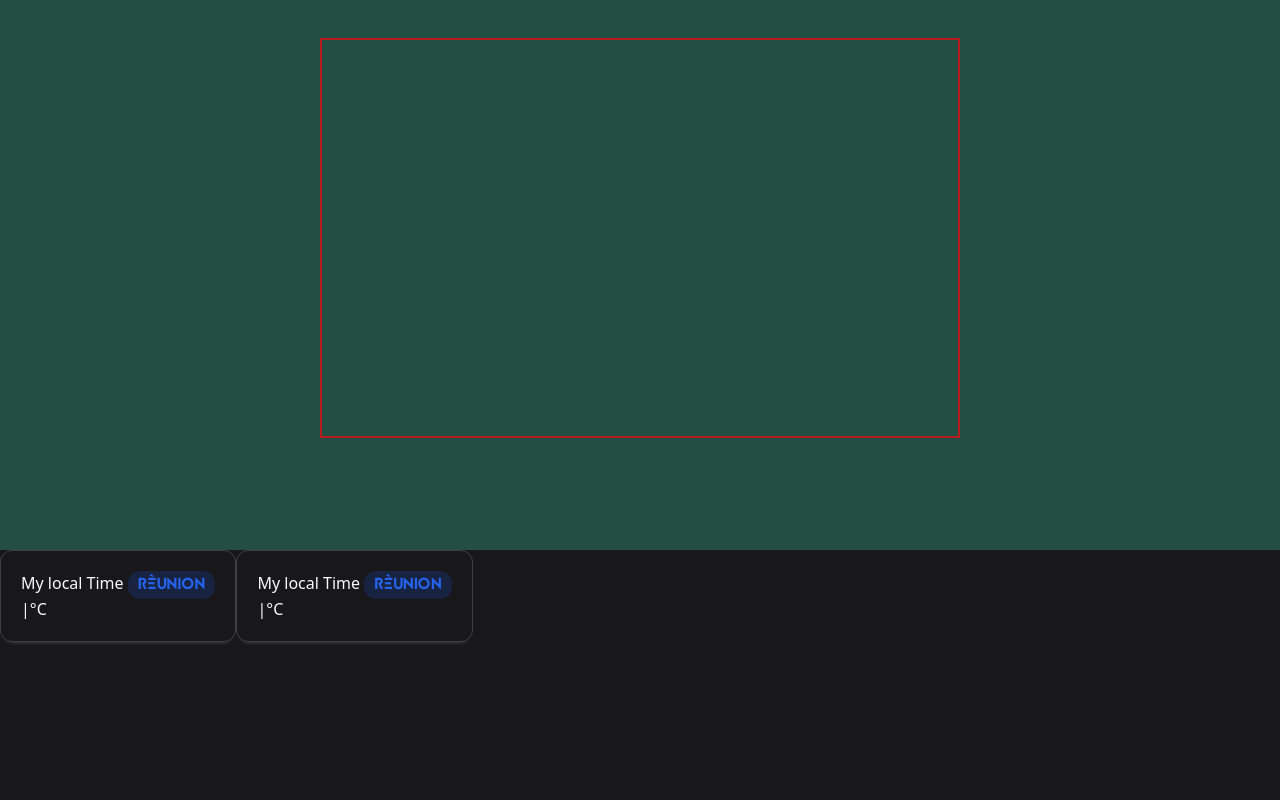
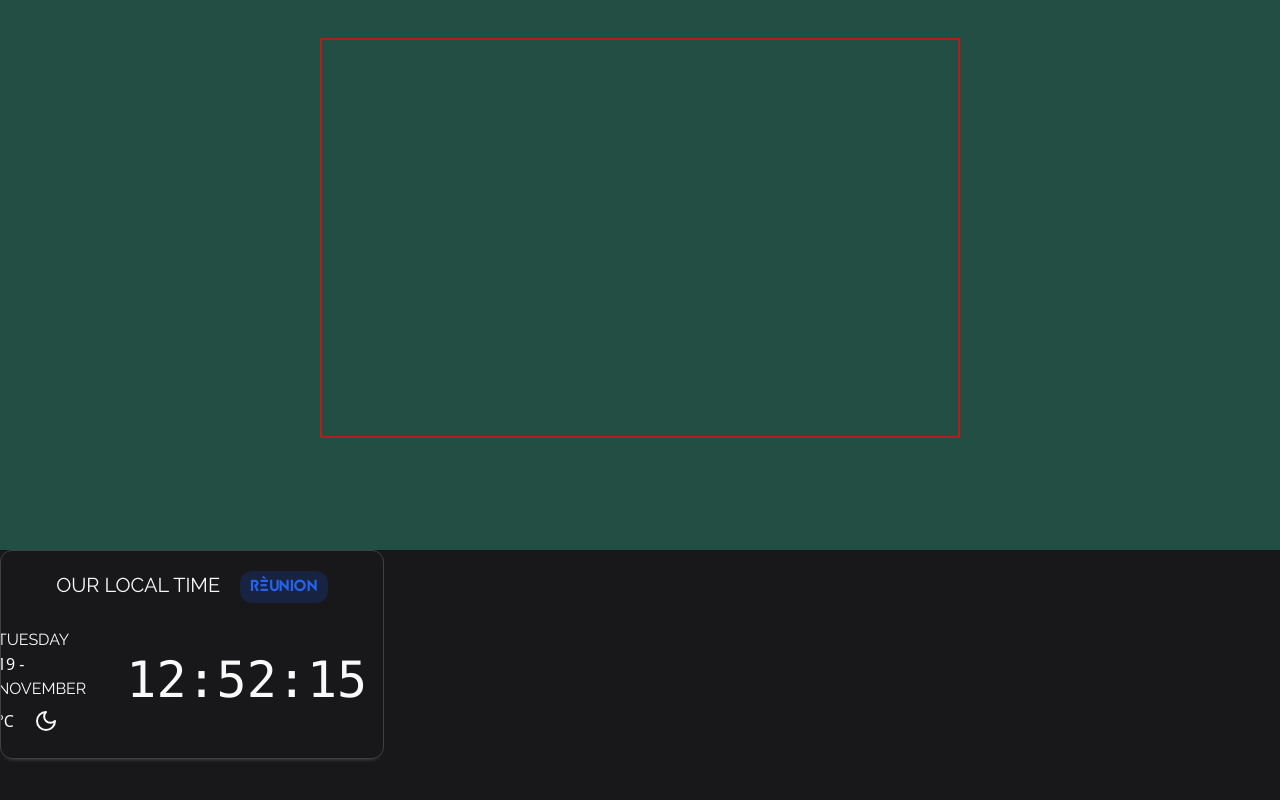
Before and after one commit to webcreatis/WC, a Next.js app: page / in a window 1280 px wide. Shown: the part 6930-7730 px from the top of the page. Built offline with nearby package versions, Linux system fonts and the light colour scheme.

Commit message:
WEBCREATIS > WIP Footer > Add bloc local time and weather infos

```diff
--- a/app/components/Footer.tsx
+++ b/app/components/Footer.tsx
@@ -5,7 +5,6 @@ export default function Footer() {
     <footer className="bg-black w-full h-[500px] flex flex-col">
       <div className="flex">
         <Meteo />
-        <Meteo />
       </div>
     </footer>
   );
--- a/app/ui/Meteo.tsx
+++ b/app/ui/Meteo.tsx
@@ -1,12 +1,13 @@
 "use client";
 
 import { useEffect, useState } from "react";
+import RealTime from "./RealTime";
 
 export default function Meteo() {
   // state
   const [temperature, setTemperature] = useState<number | null>(null);
-  let weatherCode = 0;
-  let icon;
+  const [weatherCode, setWeatherCode] = useState<number | null>(null);
+  const [weatherCodeNight, setWeatherCodeNight] = useState<number | null>(null);
   const apiWeatherKey = process.env.NEXT_PUBLIC_WEATHER;
 
   useEffect(() => {
@@ -21,8 +22,14 @@ export default function Meteo() {
           `https://api.tomorrow.io/v4/weather/realtime?location=-20.926399,55.335800&apikey=${apiKey}`
         ).then((res) => res.json());
 
+        console.log("infos", infos);
+
+        setWeatherCode(infos.data.values.weatherCode);
+        setWeatherCodeNight(infos.data.values.weatherCodeNight);
+
+        console.log("weatherCode", weatherCode);
+
         setTemperature(Math.round(infos.data.values.temperature));
-        console.log("infos---------_>", infos);
       } catch (error) {
         console.error(
           "Erreur lors de la récupération des données météo :",
@@ -35,16 +42,18 @@ export default function Meteo() {
   }, []);
 
   return (
-    <div className="clock border-[1px] border-[#3f3f46] rounded-xl justify-center items-center gap-7 p-5 w-auto text-white font-michroma shadow-[0_5px_5px_-5px_rgba(212,212,212,0.2),0_5px_5px_-6px_rgba(212,212,212,0.2)] bg-[radial-gradient(circle,hsla(0,0%,100%,0.1) 0,hsla(0,0%,100%,0) 50%)] xs:hidden tablet:flex">
-      <p>
-        My local Time{" "}
+    <div className="w-[30%] clock border-[1px] border-[#3f3f46] rounded-xl overflow-hidden gap-7 p-5 text-white font-michroma shadow-[0_5px_5px_-5px_rgba(212,212,212,0.2),0_5px_5px_-6px_rgba(212,212,212,0.2)] bg-[radial-gradient(circle,hsla(0,0%,100%,0.1) 0,hsla(0,0%,100%,0) 50%)] xs:hidden tablet:flex">
+      <p className="flex justify-center pb-5 gap-5 font-raleway text-xl uppercase">
+        Our local Time{" "}
         <span className="bg-bg-brand bg-opacity-20 uppercase font-jaapokki rounded-xl text-[#2563eb] px-[0.625rem] py-[0.125rem]">
           rèunion
         </span>
       </p>
-      <span id="clock" className="tablet:text-xs"></span>|
-      <span className="tablet:text-xs">{temperature}°C</span>
-      <span>{icon}</span>
+      <RealTime
+        temperature={temperature}
+        weatherCode={weatherCode}
+        weatherCodeNight={weatherCodeNight}
+      />
     </div>
   );
 }
--- /dev/null
+++ b/app/ui/RealTime.tsx
@@ -0,0 +1,149 @@
+"use client";
+
+import {
+  CloudDrizzle,
+  CloudLightning,
+  CloudMoon,
+  CloudRain,
+  CloudRainWind,
+  CloudSun,
+  Cloudy,
+  Moon,
+  Sun,
+} from "lucide-react";
+import { useEffect, useState } from "react";
+
+type RealTimeProps = {
+  temperature?: number | null;
+  weatherCode: number | null;
+  weatherCodeNight: number | null;
+};
+
+export default function RealTime({
+  temperature,
+  weatherCode,
+  weatherCodeNight,
+}: RealTimeProps) {
+  //state
+  const [time, setTime] = useState("");
+  const [day, setDay] = useState("");
+  const [month, setMonth] = useState("");
+  const [dayOfMonth, setDayOfMonth] = useState("");
+
+  // Obtenir le jour de la semaine
+  const daysOfWeek = [
+    "Sunday",
+    "Monday",
+    "Tuesday",
+    "Wednesday",
+    "Thursday",
+    "Friday",
+    "Saturday",
+  ];
+
+  // Jour et Mois
+  const months = [
+    "January",
+    "February",
+    "March",
+    "April",
+    "May",
+    "June",
+    "July",
+    "August",
+    "September",
+    "October",
+    "November",
+    "December",
+  ];
+
+  const weatherIcons: Record<number, JSX.Element> = {
+    1000: <Sun />, // Ciel dégagé
+    1100: <CloudSun />, // soleil + nuage
+    1101: <CloudSun />, // Partiellement nuageux
+    1102: <Cloudy />, // nuageux
+    1001: <Cloudy />, // Très nuageux
+    4000: <CloudDrizzle />, // Bruine
+    4200: <CloudRain />, // Pluie légère
+    4001: <CloudRain />, // Pluie
+    4201: <CloudRainWind />, // Pluie forte + vent
+    8000: <CloudLightning />, // Orage
+  };
+
+  const weatherIconsNight: Record<number, JSX.Element> = {
+    1000: <Moon />, // Lune dégagé
+    11001: <CloudMoon />, // lune partiellement nuageux
+    11011: <CloudMoon />, // lune partiellement nuageux
+    11021: <CloudMoon />, // lune nuageux
+  };
+
+  const defaultIcon = <Cloudy />; // Icône par défaut
+  const defaultIconNight = <Moon />; // Icône par défaut
+
+  const getWeatherIcon = (code: number | null) => {
+    // Vérification si le code est null et retour de l'icône par défaut
+    if (code === null) return defaultIcon;
+    return weatherIcons[code] || defaultIcon;
+  };
+
+  const getWeatherIconNight = (weatherCodeNight: number | null) => {
+    // Vérification si le code est null et retour de l'icône par défaut
+    if (weatherCodeNight === null) return defaultIconNight;
+    return weatherIconsNight[weatherCodeNight] || defaultIconNight;
+  };
+
+  const WeatherDisplay = ({ weatherCode, weatherCodeNight }: RealTimeProps) => {
+    return weatherCode ? (
+      <span className="weather-icon">{getWeatherIcon(weatherCode)}</span>
+    ) : (
+      <span className="weather-icon">
+        {getWeatherIconNight(weatherCodeNight)}
+      </span>
+    );
+  };
+
+  const updateTime = () => {
+    const now = new Date();
+
+    const hours = String(now.getHours()).padStart(2, "0");
+    const minutes = String(now.getMinutes()).padStart(2, "0");
+    const seconds = String(now.getSeconds()).padStart(2, "0");
+    const timeString = `${hours}:${minutes}:${seconds}`;
+    setTime(timeString);
+    const dayName = daysOfWeek[now.getDay()];
+    const dayOfMonth = String(now.getDate()).padStart(2, "0"); // Jour du mois
+    const monthName = months[now.getMonth()]; // Mois en texte
+    setDay(dayName);
+    setMonth(monthName);
+    setDayOfMonth(dayOfMonth);
+  };
+
+  useEffect(() => {
+    const interval = setInterval(updateTime, 1000);
+    updateTime(); // Appel initial pour éviter un délai d'une seconde
+    return () => clearInterval(interval); // Nettoyage à la désinstallation
+  }, []);
+
+  return (
+    <div className="flex justify-center items-center uppercase gap-5">
+      <div className="flex flex-col">
+        <span className="font-raleway">{day}</span>
+        <div>
+          <span>{dayOfMonth} - </span>
+          <span className="font-raleway">{month}</span>
+        </div>
+        <div className="flex items-center gap-5 pt-2">
+          <span className="tablet:text-xs">{temperature}°C</span>
+          <WeatherDisplay
+            weatherCode={weatherCode}
+            weatherCodeNight={weatherCodeNight}
+          />
+        </div>
+      </div>
+
+      <span className="inline-block text-[50px] p-5 font-mono w-[300px] text-center">
+        {time}
+      </span>
+    </div>
+  );
+}
```
